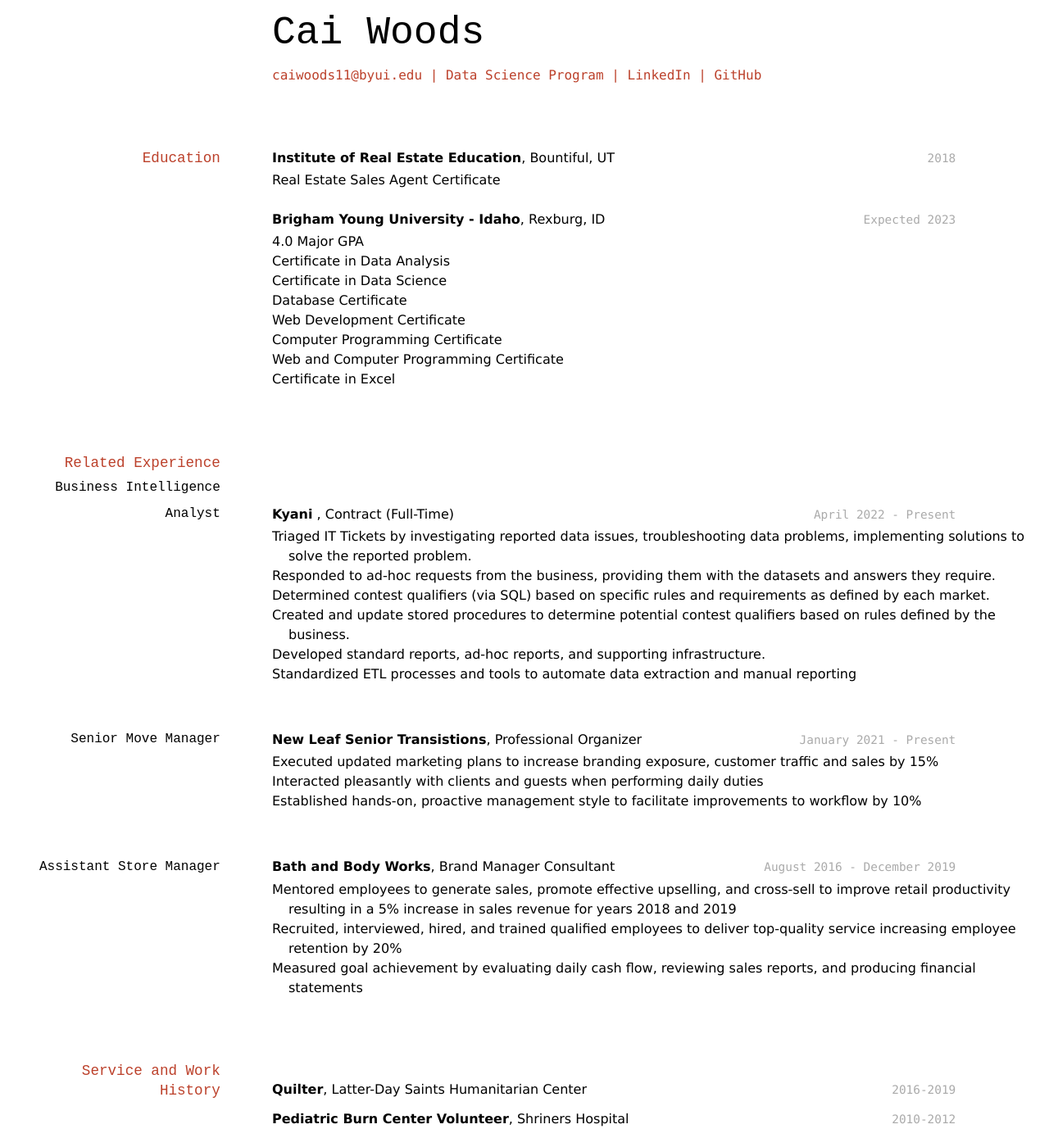
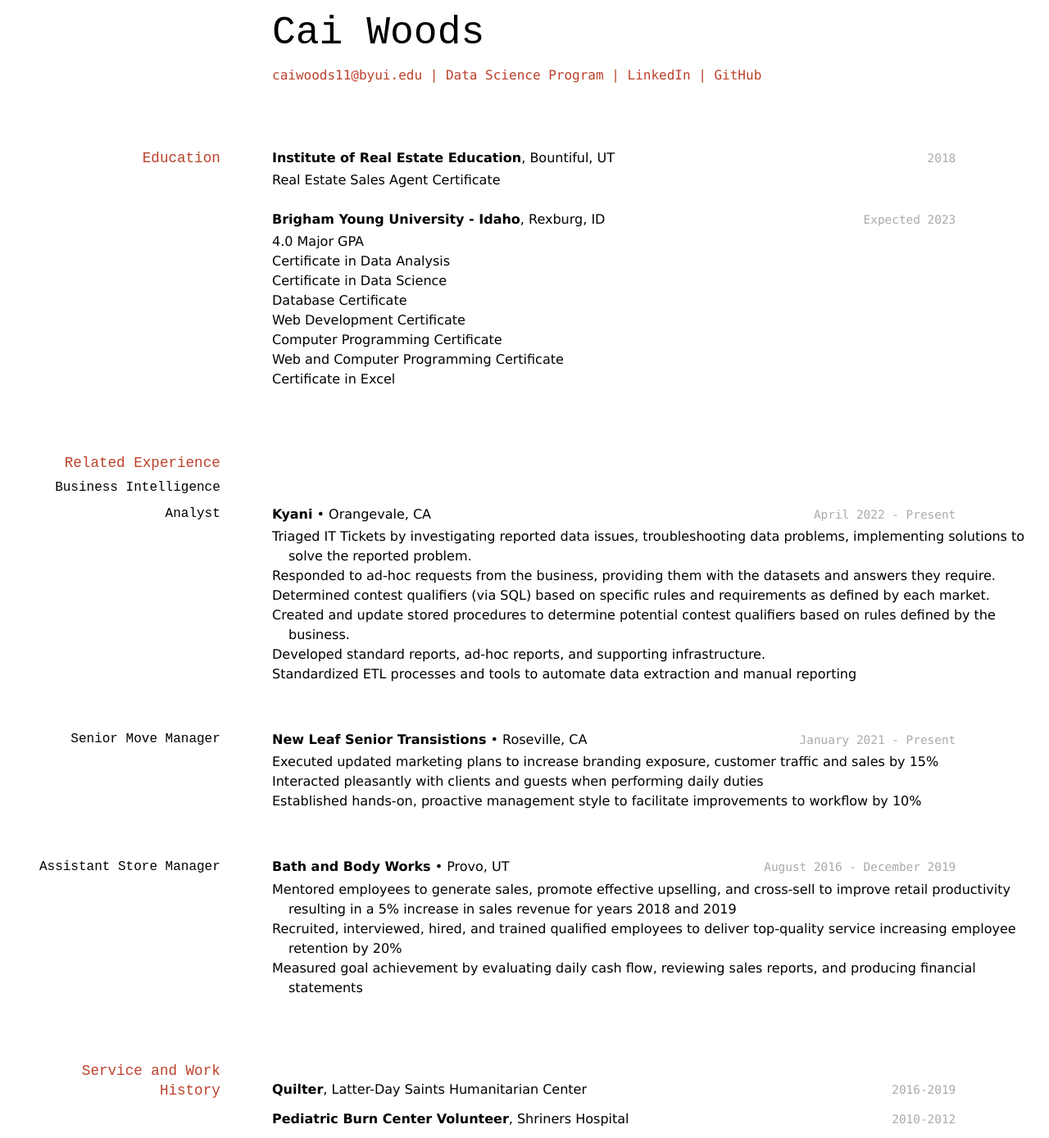
Before and after one commit to byuids-resumes/Woods-Resume, a Jekyll site: the page built from docs/index.md, in a window 1280 px wide. Shown: the whole page at 82% size. Built offline with Jekyll 4.4.1, drawn with Linux system fonts in a browser that asks for light colours.

Commit message:
fix job location

```diff
--- a/docs/index.md
+++ b/docs/index.md
@@ -39,7 +39,7 @@ __Brigham Young University - Idaho__, Rexburg, ID
 ### Business Intelligence Analyst
 
 `April 2022 - Present`
-__Kyani__ , Contract (Full-Time)
+__Kyani__    •	Orangevale, CA
 
 - Triaged IT Tickets by investigating reported data issues, troubleshooting data problems, implementing solutions to solve the reported problem.
 - Responded to ad-hoc requests from the business, providing them with the datasets and answers they require.
@@ -52,7 +52,7 @@ __Kyani__ , Contract (Full-Time)
 ### Senior Move Manager
 
 `January 2021 - Present`
-__New Leaf Senior Transistions__, Professional Organizer
+__New Leaf Senior Transistions__    •	 Roseville, CA
 
 - Executed updated marketing plans to increase branding exposure, customer traffic and sales by 15%
 - Interacted pleasantly with clients and guests when performing daily duties
@@ -62,7 +62,7 @@ __New Leaf Senior Transistions__, Professional Organizer
 
 ### Assistant Store Manager
 `August 2016 - December 2019`
-__Bath and Body Works__, Brand Manager Consultant
+__Bath and Body Works__    •	 Provo, UT
 
 - Mentored employees to generate sales, promote effective upselling, and cross-sell to improve retail productivity resulting in a 5% increase in sales revenue for years 2018 and 2019
 - Recruited, interviewed, hired, and trained qualified employees to deliver top-quality service increasing employee retention by 20%
```
